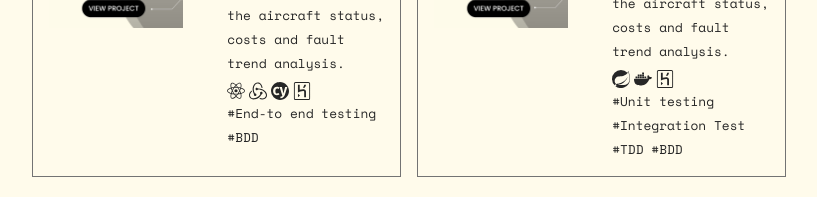
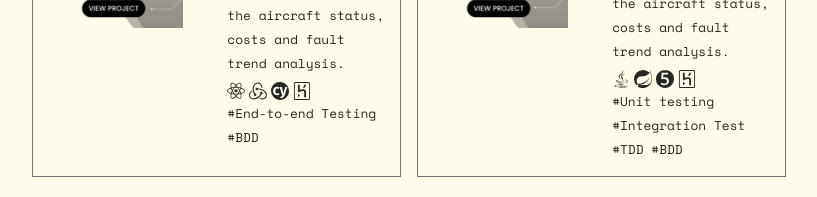
Before and after one commit to reicraftscodes/my-portfolio, a Next.js app: page / in a window 1280 px wide. Shown: the part 2207-2404 px from the top of the page, without its empty margins (231-1048 px from the left). Built offline with nearby package versions, Linux system fonts and the light colour scheme.

Commit message:
refactor : deleted project from constant folder and modified project section

```diff
--- a/pages/index.js
+++ b/pages/index.js
@@ -1,10 +1,11 @@
 import { GrReactjs } from "react-icons/gr";
+import { FaJava } from "react-icons/fa";
 import {
   SiRedux,
-  SiDocker,
   SiHeroku,
   SiCypress,
   SiSpring,
+  SiJunit5,
 } from "react-icons/si";
 import Container from "../components/Container";
 import Spacer from "../components/Spacer";
@@ -27,7 +28,7 @@ export default function Home() {
         { id: 3, name: "Cypress", icon: <SiCypress /> },
         { id: 4, name: "Heroku", icon: <SiHeroku  /> },
       ],
-      other: "#End-to end testing #BDD"
+      other: "#End-to-end Testing #BDD"
     },
     {
       id: 2,
@@ -36,9 +37,10 @@ export default function Home() {
       link: "https://github.com/reicraftscodes/uas-lifecycle-management",
       image: "/images/uasbe.jpg",
       techs: [
-        { id: 1, name: "Spring", icon: <SiSpring /> },
-        { id: 2, name: "Docker", icon: <SiDocker /> },
-        { id: 3, name: "Heroku", icon: <SiHeroku /> },
+        { id: 1, name: "Java", icon: <FaJava/> },
+        { id: 2, name: "Spring", icon: <SiSpring /> },
+        { id: 3, name: "Junit5", icon: <SiJunit5 /> },
+        { id: 4, name: "Heroku", icon: <SiHeroku /> },
       ],
       other: "#Unit testing #Integration Test #TDD #BDD"
     },
```
Also changed, not shown: constants/projects.js (deleted, +0 -12 lines).
